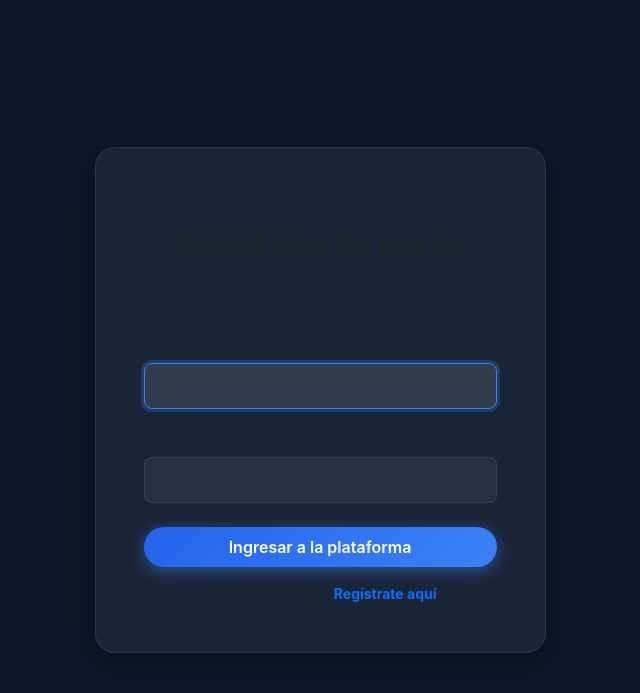
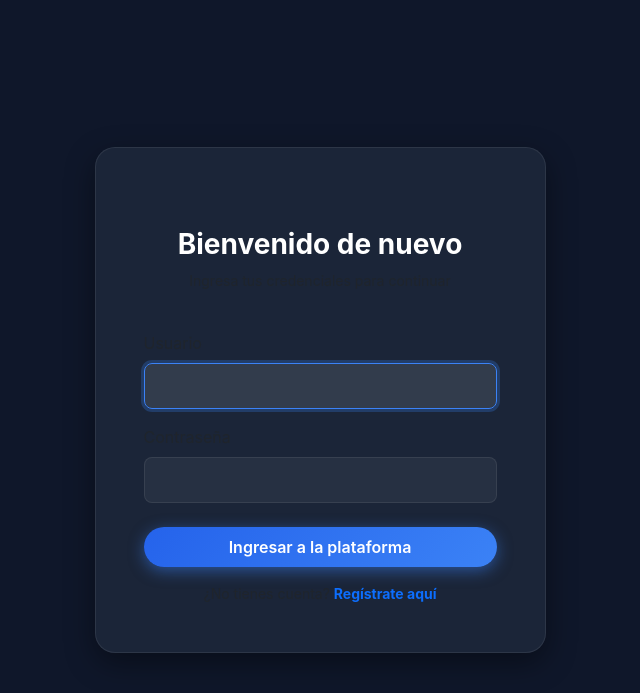
Before and after one commit to Maximilianoarizmendy/lillyana, a Django app: page /auth/login/?next=/gym/ in a window 1280 px wide. Shown: the top 693 px of the page, without its empty margins (320-960 px from the left). Run offline with Django 5.2, Linux system fonts and the light colour scheme; some libraries are stand-ins or nearby versions.

Commit message:
fix: asegurar color blanco en texto de las tarjetas

```diff
--- a/static/css/styles.css
+++ b/static/css/styles.css
@@ -88,6 +88,7 @@ body {
 /* Glassmorphism Cards */
 .premium-card {
     background: var(--card-bg);
+    color: #ffffff;
     backdrop-filter: blur(16px);
     -webkit-backdrop-filter: blur(16px);
     border: 1px solid var(--border-color);
```
